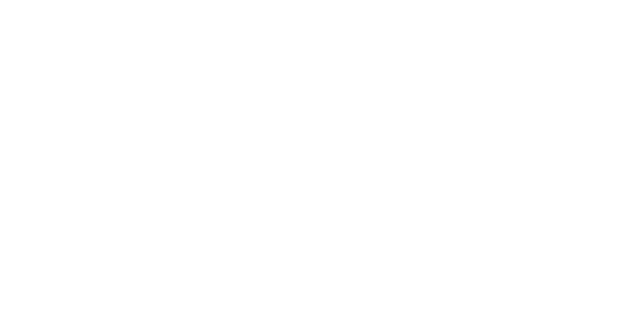
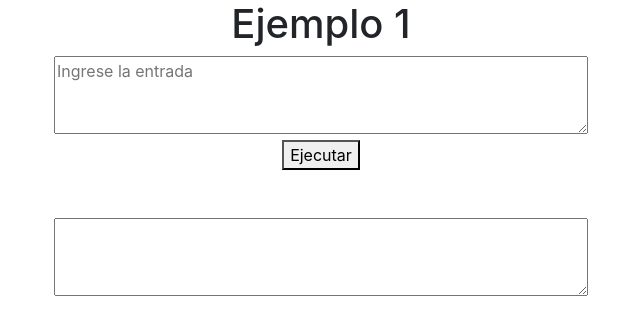
Before and after one commit to PvasquezF/OLC2_EJEMPLOS_LAB, a plain HTML site: page index.html in a window 1280 px wide. Shown: the whole page, without its empty margins (319-959 px from the left). Drawn offline with nearby package versions, Linux system fonts and the light colour scheme.

Commit message:
ejemplo 1
Se esta agregando interfaz, se piensa hacer una integración con gh pages para un acceso sencillo.

```diff
--- a/index.html
+++ b/index.html
@@ -4,10 +4,22 @@
 <head>
     <meta charset="UTF-8">
     <meta name="viewport" content="width=device-width, initial-scale=1.0">
+    <!-- CSS only -->
+    <link rel="stylesheet" href="https://stackpath.bootstrapcdn.com/bootstrap/4.5.0/css/bootstrap.min.css" integrity="sha384-9aIt2nRpC12Uk9gS9baDl411NQApFmC26EwAOH8WgZl5MYYxFfc+NcPb1dKGj7Sk" crossorigin="anonymous">
     <title>OLC2 Ejemplos</title>
 </head>
 
 <body>
+    <div align='center'>
+        <h1>Ejemplo 1</h1>
+        <textarea id="entrada" name="entrada" placeholder="Ingrese la entrada" rows="3" cols="50" class="txtArea"></textarea>
+        <br/>
+        <button class="myButton" onclick="ejemplo1();">Ejecutar</button>
+        <br/>
+        <br/>
+        <br/>
+        <textarea id="salida" name="salida" rows="3" cols="50" class="txtArea2"></textarea>
+    </div>
     <script src="./Ejemplo_1/grammar.js"></script>
     <script src="main.js"></script>
 </body>
--- a/main.js
+++ b/main.js
@@ -1,5 +1,6 @@
 function ejemplo1() {
-    grammar.parse('evaluar[2+2];');
+    document.getElementById("salida").value = '';
+    var content = document.getElementById("entrada").value;
+    var result = grammar.parse(content);
+    document.getElementById("salida").value = result;
 }
-
-ejemplo1();
```
